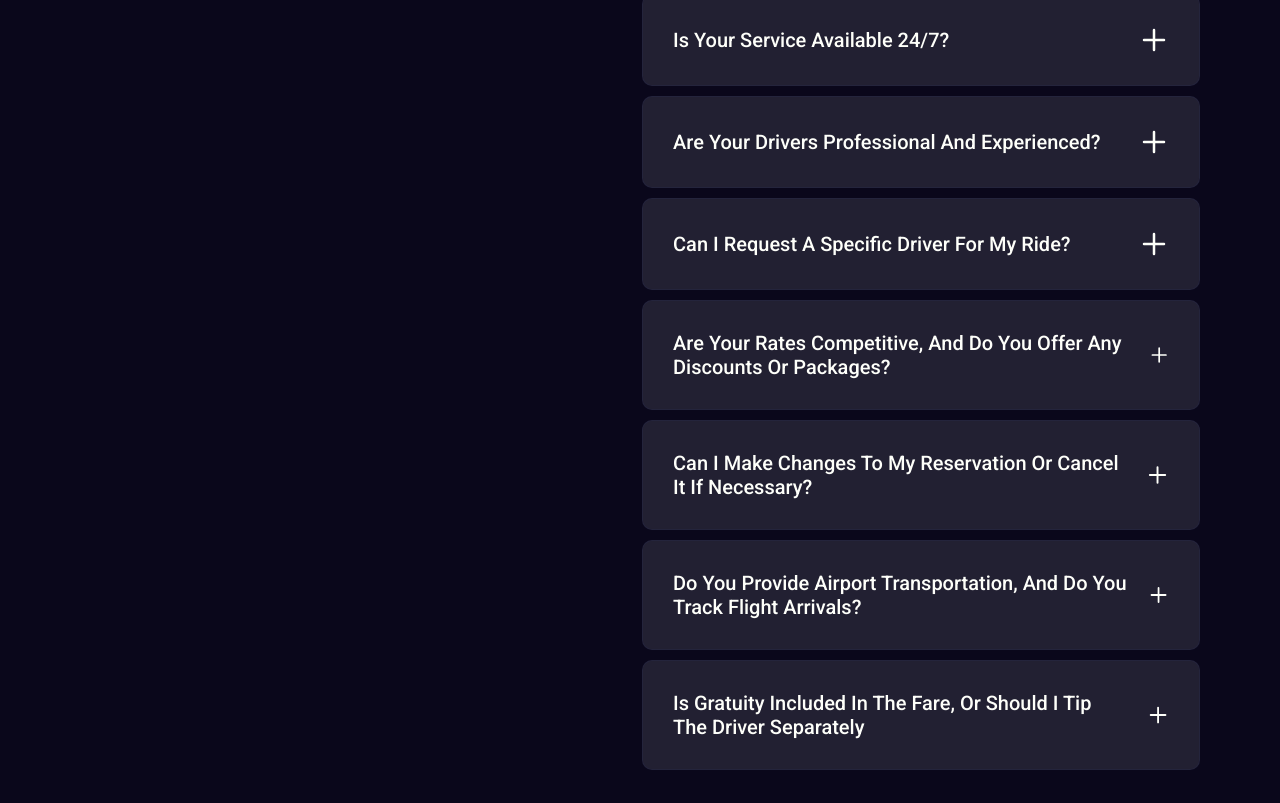
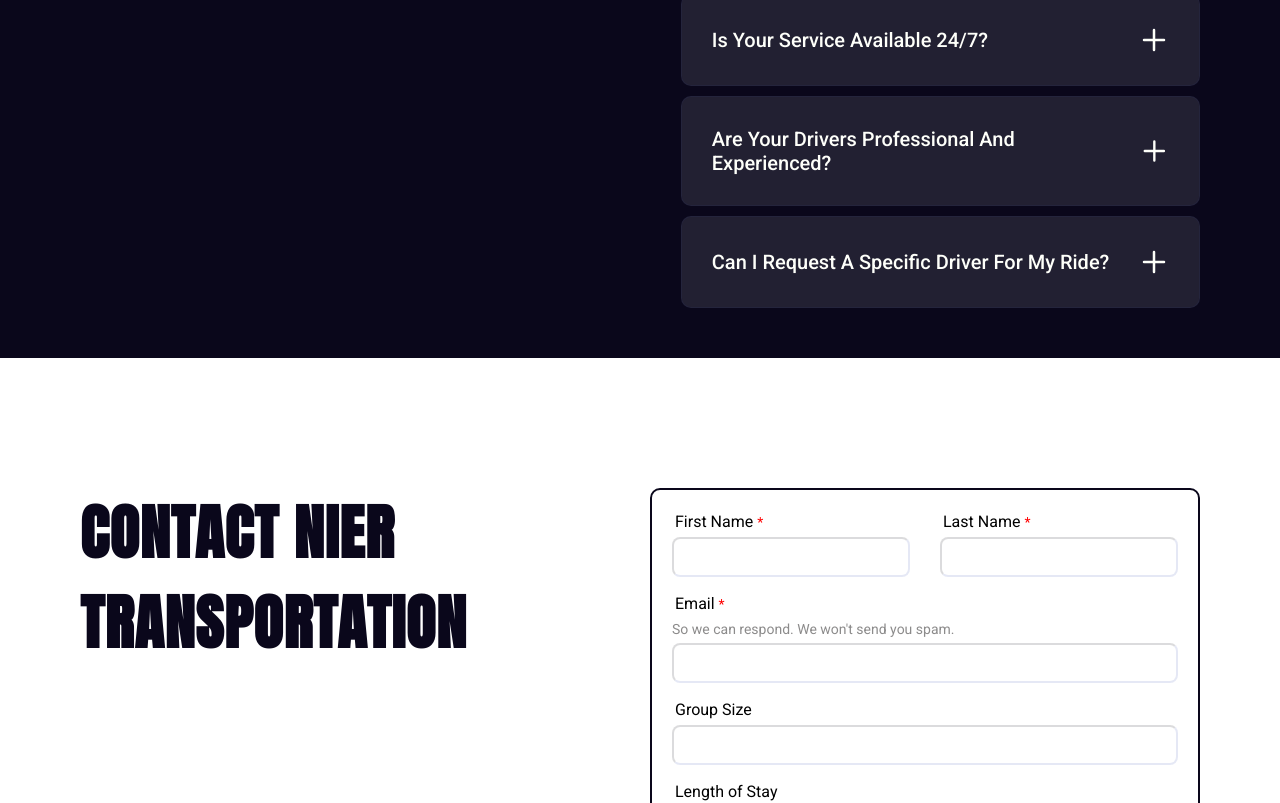
Before and after one commit to ChristianWare/Nier-Transport-Redesign, a Next.js app: page / in a window 1280 px wide. Shown: the part 7702-8505 px from the top of the page. Built offline with nearby package versions, Linux system fonts and the light colour scheme; no server answers.

Commit message:
FAQ Update

```diff
--- a/src/app/components/Faqs/FaqSection.tsx
+++ b/src/app/components/Faqs/FaqSection.tsx
@@ -28,7 +28,7 @@ const FaqSection = () => {
               </p>
             </div>
             <div className={styles.bottom}>
-              {faqs.map((x, i) => (
+              {faqs.slice(0, 5).map((x, i) => (
                 <div
                   key={x.id}
                   className={`${styles.qaContainer} ${
```
